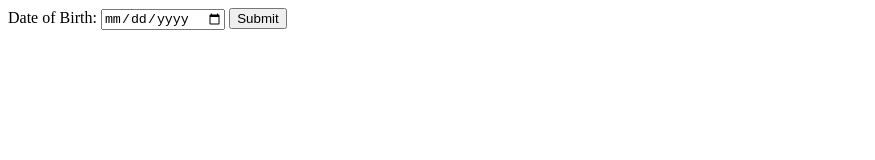
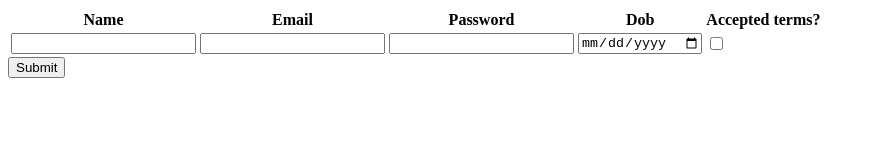
Before and after one commit to Kavinivetha/wd101, a plain HTML site: page index.html in a window 1280 px wide. Shown: the whole page, without its empty margins (0-875 px from the left). Drawn offline with Linux system fonts and the light colour scheme.

Commit message:
Update index.html

```diff
--- a/index.html
+++ b/index.html
@@ -1,16 +1,34 @@
 <!DOCTYPE html>
 <html>
+
 <head>
-    <title>Registration Form</title>
+    <title>User Registration Form</title>
 </head>
+
 <body>
-    <form id="registrationForm">
-
-        <label for="birthdate">Date of Birth:</label>
-        <input type="date" id="birthdate" name="birthdate" required>
+    <form id="registration-form">
+        <table>
+            <thead>
+                <tr>
+                    <th>Name</th>
+                    <th>Email</th>
+                    <th>Password</th>
+                    <th>Dob</th>
+                    <th>Accepted terms?</th>
+                </tr>
+            </thead>
+            <tbody>
+                <tr>
+                    <td><input type="text" id="name" name="name"></td>
+                    <td><input type="email" id="email" name="email"></td>
+                    <td><input type="password" id="password" name="password"></td>
+                    <td><input type="date" id="dob" name="dob"></td>
+                    <td><input type="checkbox" id="accepted-terms" name="accepted-terms"></td>
+                </tr>
+            </tbody>
+        </table>
         <button type="submit">Submit</button>
     </form>
+</body>
 
-    <script src="script.js"></script>
-</body>
 </html>
```
